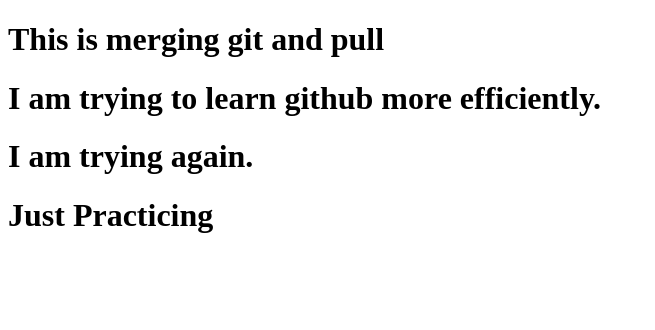
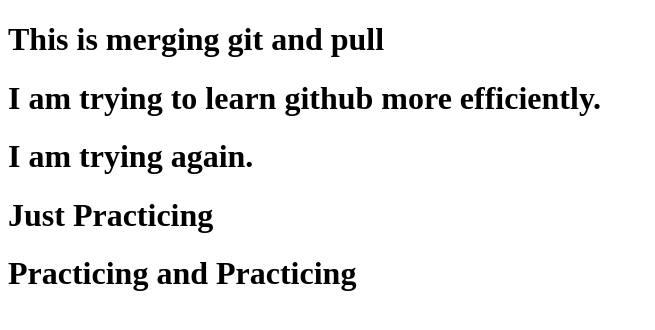
Before and after one commit to sujoncham/git-merge-pull, a plain HTML site: page index.html in a window 1280 px wide. Shown: the whole page, without its empty margins (0-655 px from the left). Drawn offline with Linux system fonts and the light colour scheme.

Commit message:
Update index.html

```diff
--- a/index.html
+++ b/index.html
@@ -13,6 +13,7 @@
     <h1>I am trying to learn github more efficiently.</h1>
     <h1>I am trying again.</h1>
     <h1>Just Practicing</h1>
+    <h1>Practicing and Practicing</h1>
 </body>
 
 </html>
```
